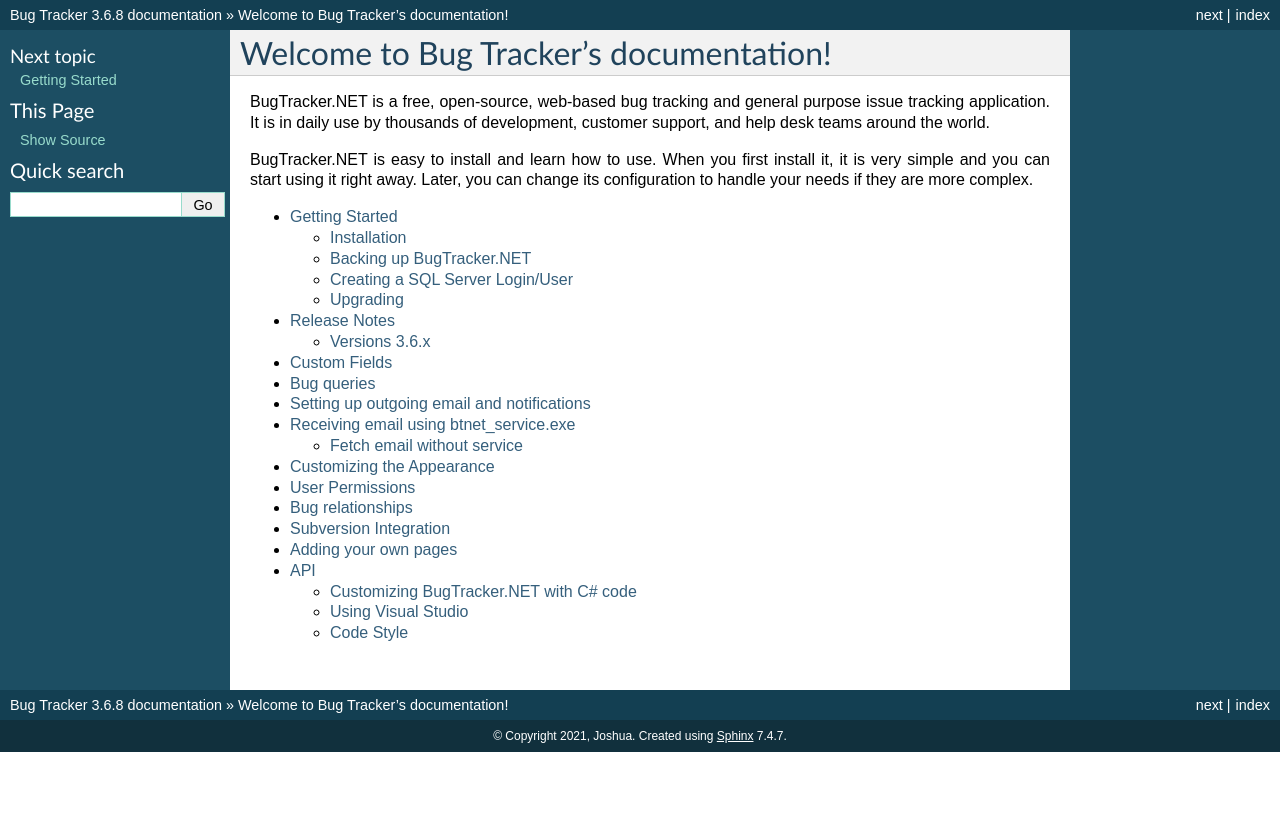
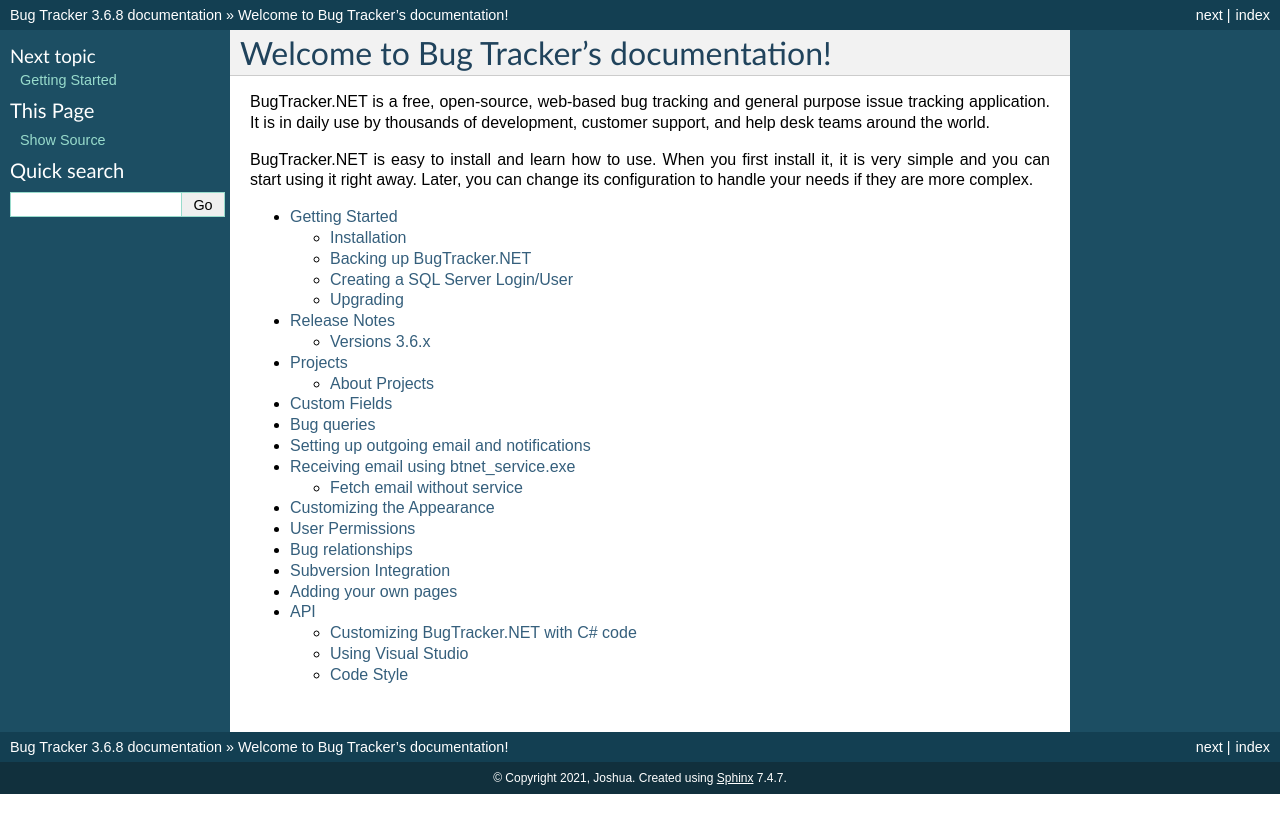
Before and after one commit to Displace99/Bug-Tracker, a Sphinx documentation site: the page built from docs/source/index.rst, in a window 1280 px wide. Shown: the top 833 px of the page. Built offline with Sphinx 7.4.7, drawn with Linux system fonts in a browser that asks for light colours.

Commit message:
Adds project pages to toc

```diff
--- a/docs/source/index.rst
+++ b/docs/source/index.rst
@@ -12,6 +12,7 @@ BugTracker.NET is easy to install and learn how to use. When you first install i
 
    installation
    release-notes/index.rst
+   projects/index.rst
    custom-fields
    bug-queries
    out-going-email
```
